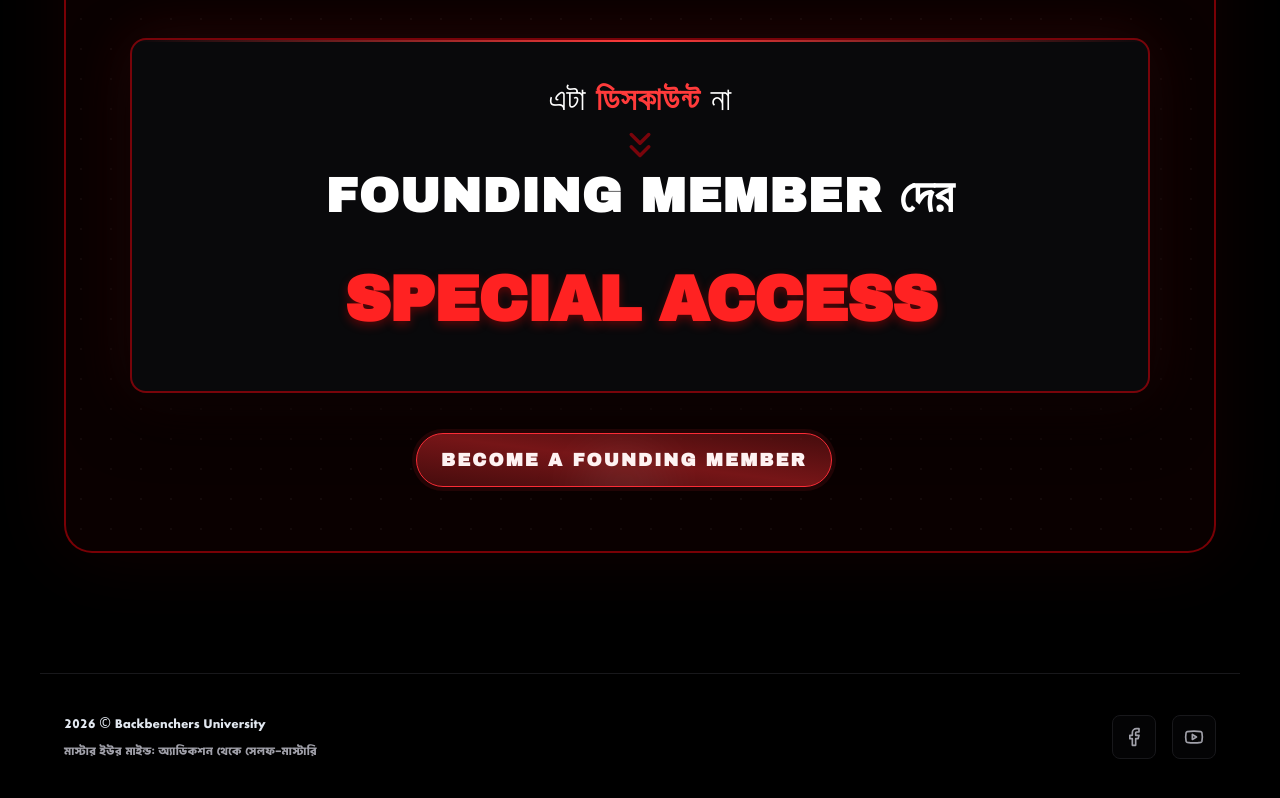
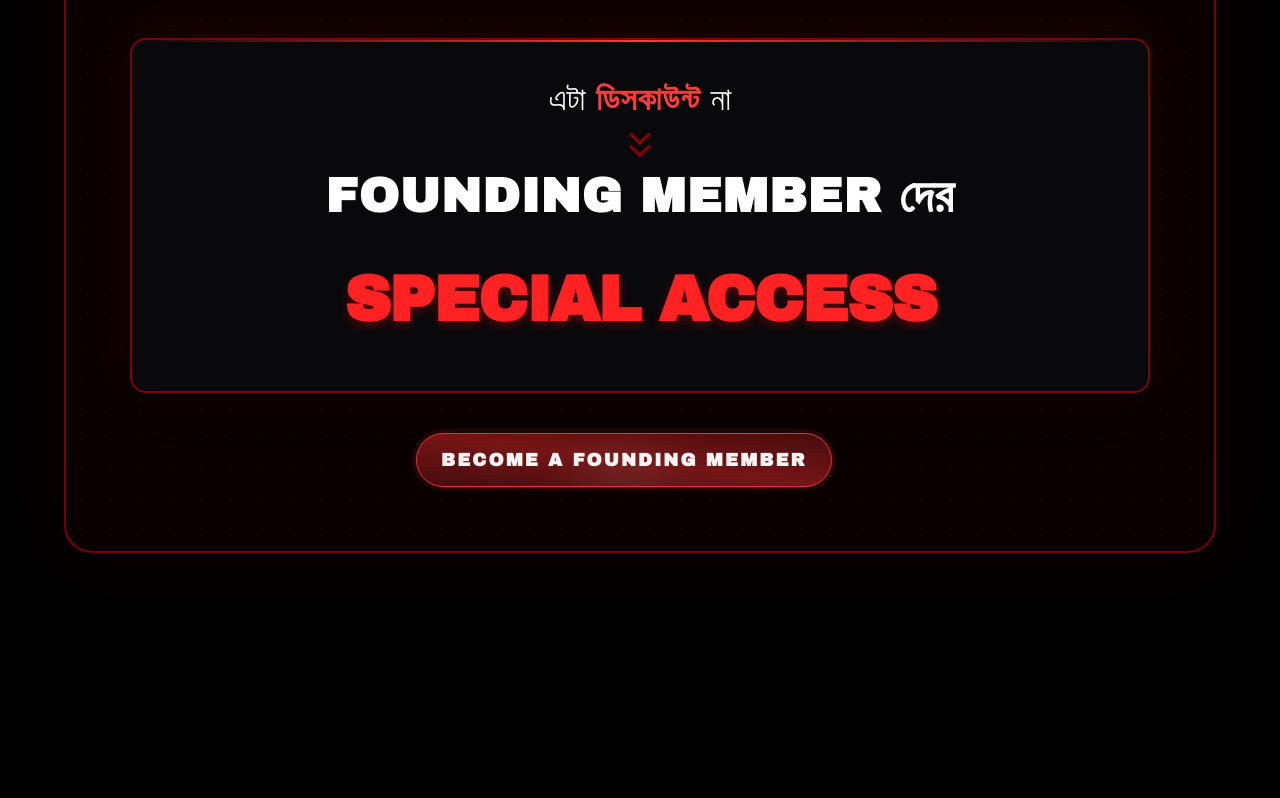
Before and after one commit to Rayan37307/30day-bu, a React (Vite) app: page / in a window 1280 px wide. Shown: the part 8972-9770 px from the top of the page. After the commit the page ends 9637 px from the top, so only its background shows below. Built offline with nearby package versions, Linux system fonts and the light colour scheme; a web font is replaced by a local one.

Commit message:
style: add bottom margin to main content container and comment out Footer component

```diff
--- a/src/App.tsx
+++ b/src/App.tsx
@@ -89,7 +89,7 @@
         </div>
 
         {/* Main Content Hierarchy */}
-        <div className="relative z-10 flex flex-col items-center w-full">
+        <div className="relative z-10 flex flex-col items-center mb-10 w-full">
           {/* <Navbar /> */}
           <Hero />
           <IsThisYou />
@@ -102,7 +102,7 @@
           {/* <Pricing /> */}
           {/* <CTABanner /> */}
           {/* <FAQ /> */}
-          <Footer />
+          {/* <Footer /> */}
         </div>
         <StickyBottomBar />
       </div>
```
